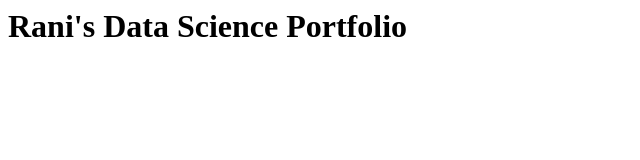
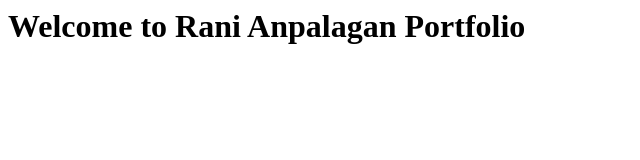
Before and after one commit to ranianba23/ranianba.github.io, a plain HTML site: page index.html in a window 1280 px wide. Shown: the whole page, without its empty margins (0-640 px from the left). Drawn offline with Linux system fonts and the light colour scheme.

Commit message:
Update index.html
New welcome

```diff
--- a/index.html
+++ b/index.html
@@ -1,3 +1,3 @@
 <html>
-    <h1>Rani's Data Science Portfolio</h1>
+    <h1>Welcome to Rani Anpalagan Portfolio</h1>
 </html>
```
